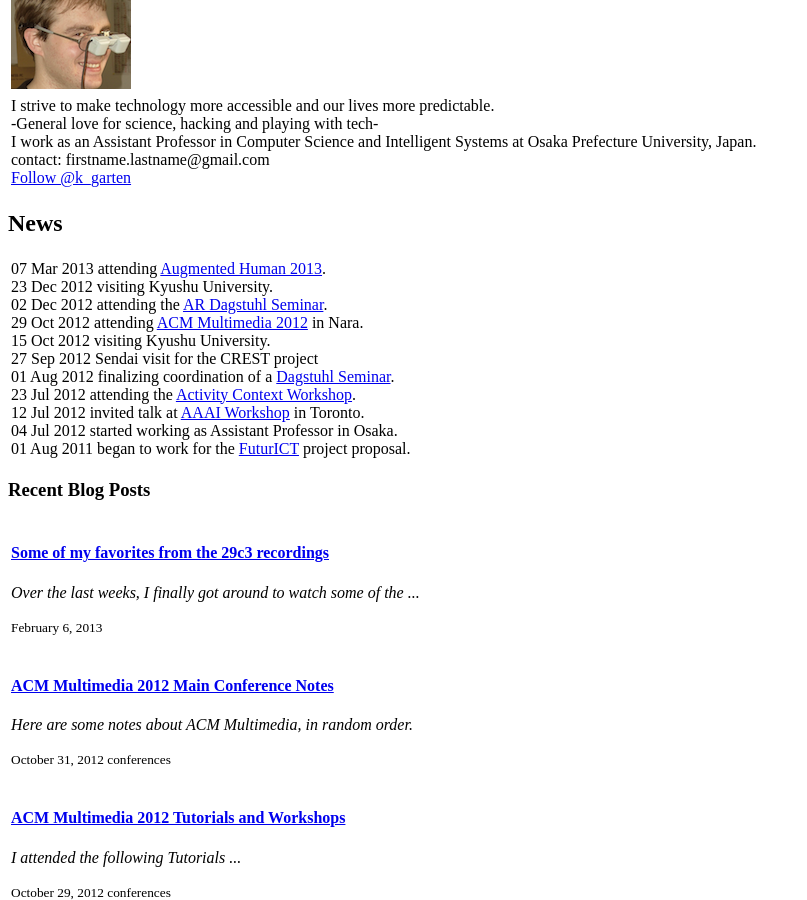
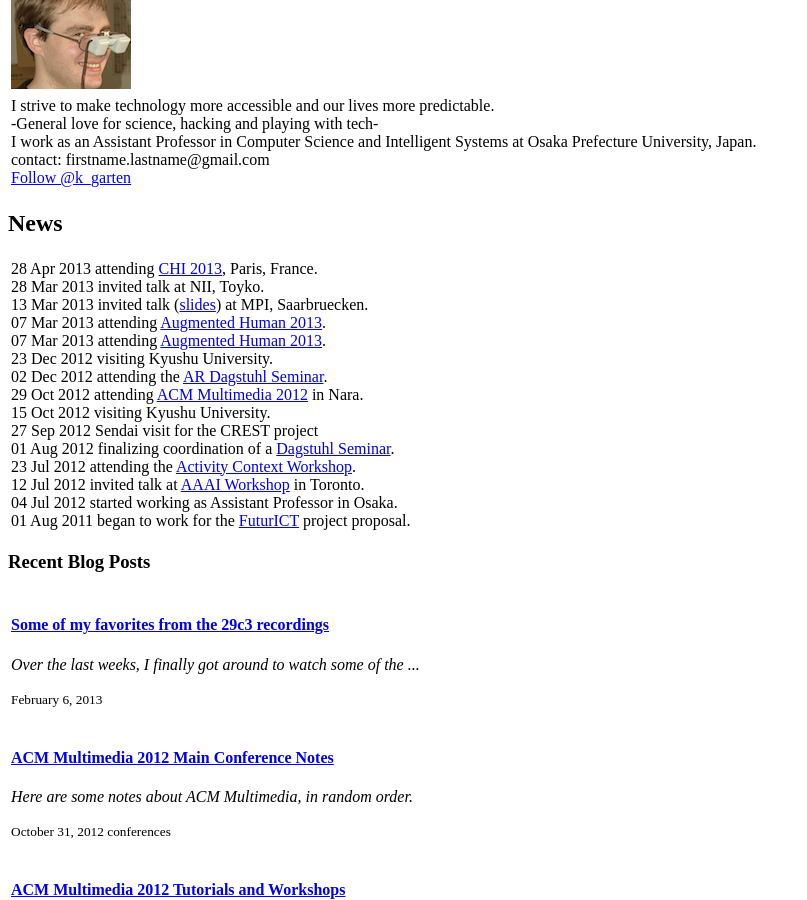
Before and after one commit to kkai/blog-source, a Jekyll site: the page built from index.md, in a window 1280 px wide and 900 px high, scrolled down 353 px. Shown: the whole window, without its empty margins (0-807 px from the left). Built offline with Jekyll 4.4.1, drawn with Linux system fonts in a browser that asks for light colours; nearby versions of some CDN libraries; comment, search, counter and statistics services are not loaded.

Commit message:
mpi slides + news

```diff
--- a/index.md
+++ b/index.md
@@ -34,6 +34,10 @@ contact: firstname.lastname@gmail.com <br />
 <h2>News</h2>
 <table border='0' width='100%'>
 <td>
+<span>28 Apr 2013</span>  attending <a href="http://chi2013.acm.org">CHI 2013</a>, Paris, France.<br/>
+<span>28 Mar 2013</span>  invited talk at NII, Toyko. <br/>
+<span>13 Mar 2013</span>  invited talk (<a href="http://kaikunze.de/talks/mpi2013.pdf">slides</a>)  at MPI, Saarbruecken. <br/>
+<span>07 Mar 2013</span>  attending  <a href="http://www.hcilab.org/ah2013/">Augmented Human 2013</a>.<br/>
 <span>07 Mar 2013</span>  attending  <a href="http://www.hcilab.org/ah2013/">Augmented Human 2013</a>.<br/>
 <span>23 Dec 2012</span>  visiting Kyushu University.<br/>
 <span>02 Dec 2012</span>  attending the <a href="http://www.dagstuhl.de/12492">AR Dagstuhl Seminar</a>.<br/>
```
